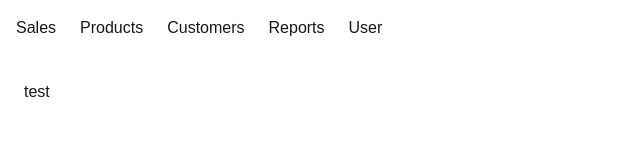
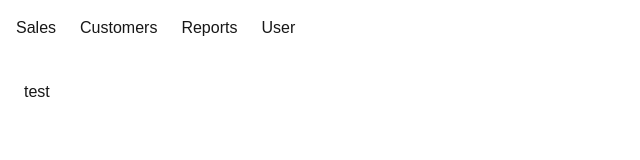
Before and after one commit to sijanxo/pos, a Next.js app: page /sales in a window 1280 px wide. Shown: the top 160 px of the page, without its empty margins (0-640 px from the left). Built offline with nearby package versions, Linux system fonts and the light colour scheme.

Commit message:
Update layout.tsx

```diff
--- a/src/app/sales/layout.tsx
+++ b/src/app/sales/layout.tsx
@@ -6,7 +6,6 @@ export default function SalesLayout({ children }: { children: React.ReactNode })
       <nav className="p-4">
         <ul className="flex gap-6">
           <li><Link href="/sales">Sales</Link></li>
-          <li><Link href="/sales/products">Products</Link></li>
           <li><Link href="/sales/customers">Customers</Link></li>
           <li><Link href="/sales/reports">Reports</Link></li>
           <li><Link href="/sales/user">User</Link></li>
```
